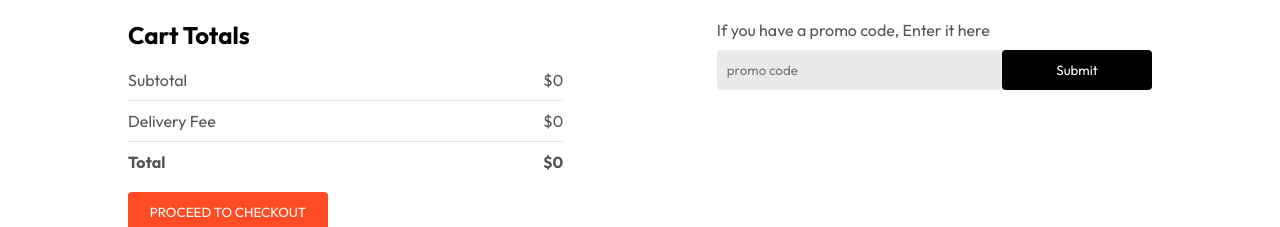
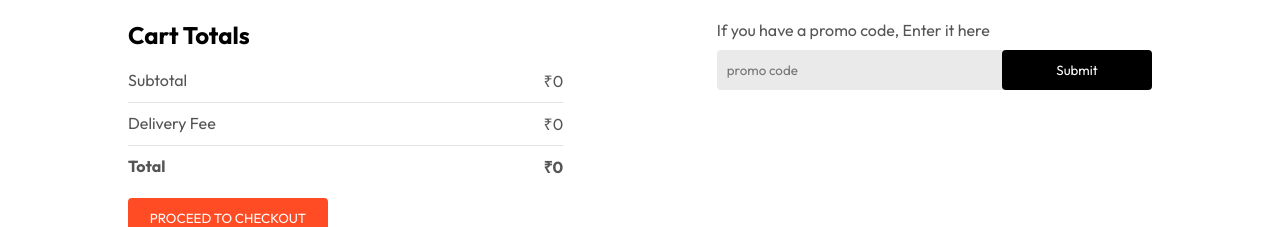
Before and after one commit to Gobinda-hub/Foodify, a React (Vite) app in the folder frontend/: page /cart in a window 1280 px wide. Shown: the part 299-526 px from the top of the page. Built offline with nearby package versions, Linux system fonts and the light colour scheme; no server answers.

Commit message:
Update Cart.jsx

```diff
--- a/frontend/src/pages/Cart/Cart.jsx
+++ b/frontend/src/pages/Cart/Cart.jsx
@@ -22,9 +22,9 @@ const Cart = () => {
               <div className="cart-items-title cart-items-item">
                 <img src={url+"/images/"+item.image} alt="" />
                 <p>{item.name}</p>
-                <p>${item.price}</p>
+                <p>₹{item.price}</p>
                 <div>{cartItems[item._id]}</div>
-                <p>${item.price*cartItems[item._id]}</p>
+                <p>₹{item.price*cartItems[item._id]}</p>
                 <p className='cart-items-remove-icon' onClick={()=>removeFromCart(item._id)}>x</p>
               </div>
               <hr />
@@ -36,11 +36,11 @@ const Cart = () => {
         <div className="cart-total">
           <h2>Cart Totals</h2>
           <div>
-            <div className="cart-total-details"><p>Subtotal</p><p>${getTotalCartAmount()}</p></div>
+            <div className="cart-total-details"><p>Subtotal</p><p>₹{getTotalCartAmount()}</p></div>
             <hr />
-            <div className="cart-total-details"><p>Delivery Fee</p><p>${getTotalCartAmount()===0?0:5}</p></div>
+            <div className="cart-total-details"><p>Delivery Fee</p><p>₹{getTotalCartAmount()===0?0:80}</p></div>
             <hr />
-            <div className="cart-total-details"><b>Total</b><b>${getTotalCartAmount()===0?0:getTotalCartAmount()+5}</b></div>
+            <div className="cart-total-details"><b>Total</b><b>₹{getTotalCartAmount()===0?0:getTotalCartAmount()+5}</b></div>
           </div>
           <button onClick={()=>navigate('/order')}>PROCEED TO CHECKOUT</button>
         </div>
```
